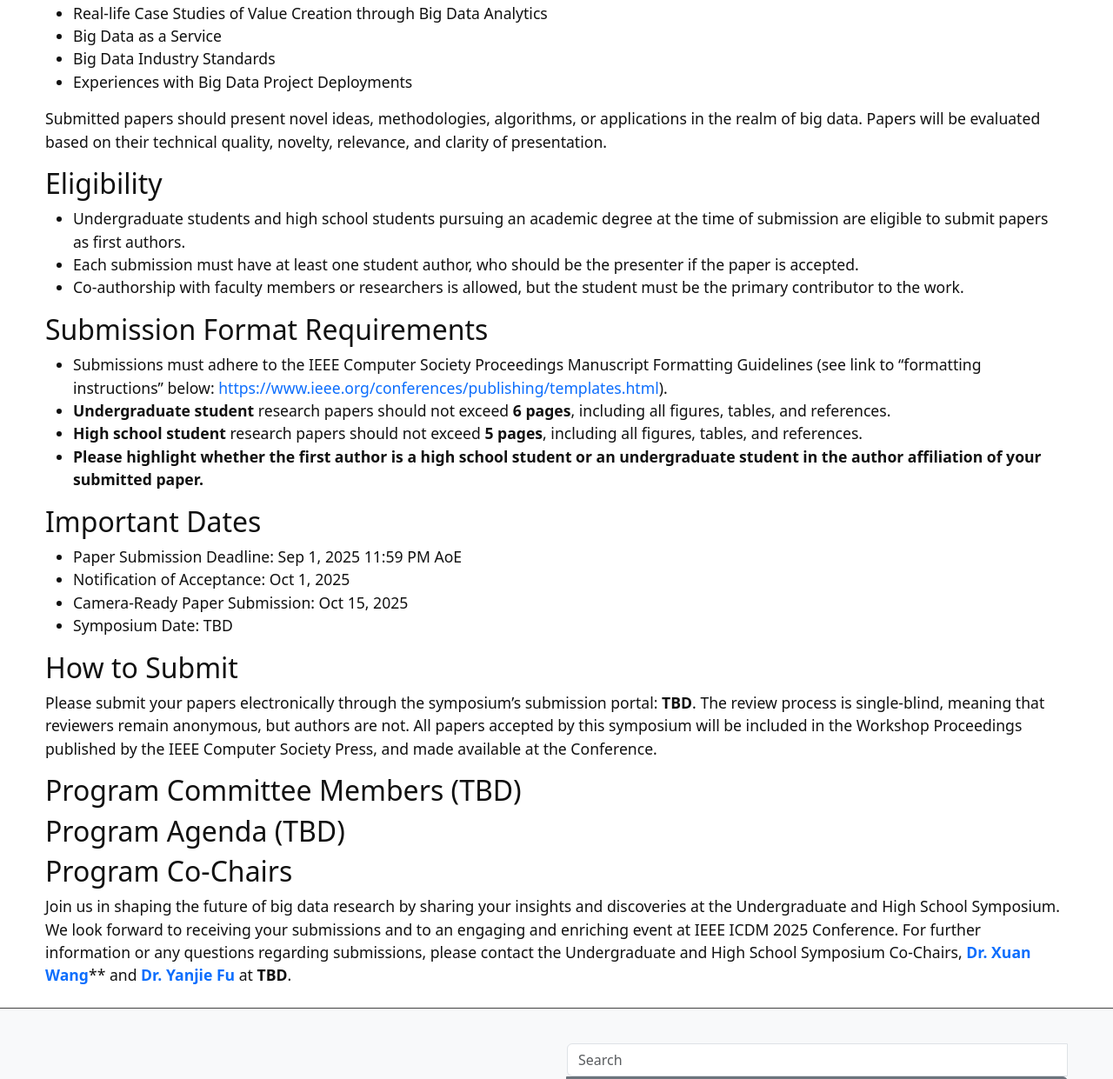
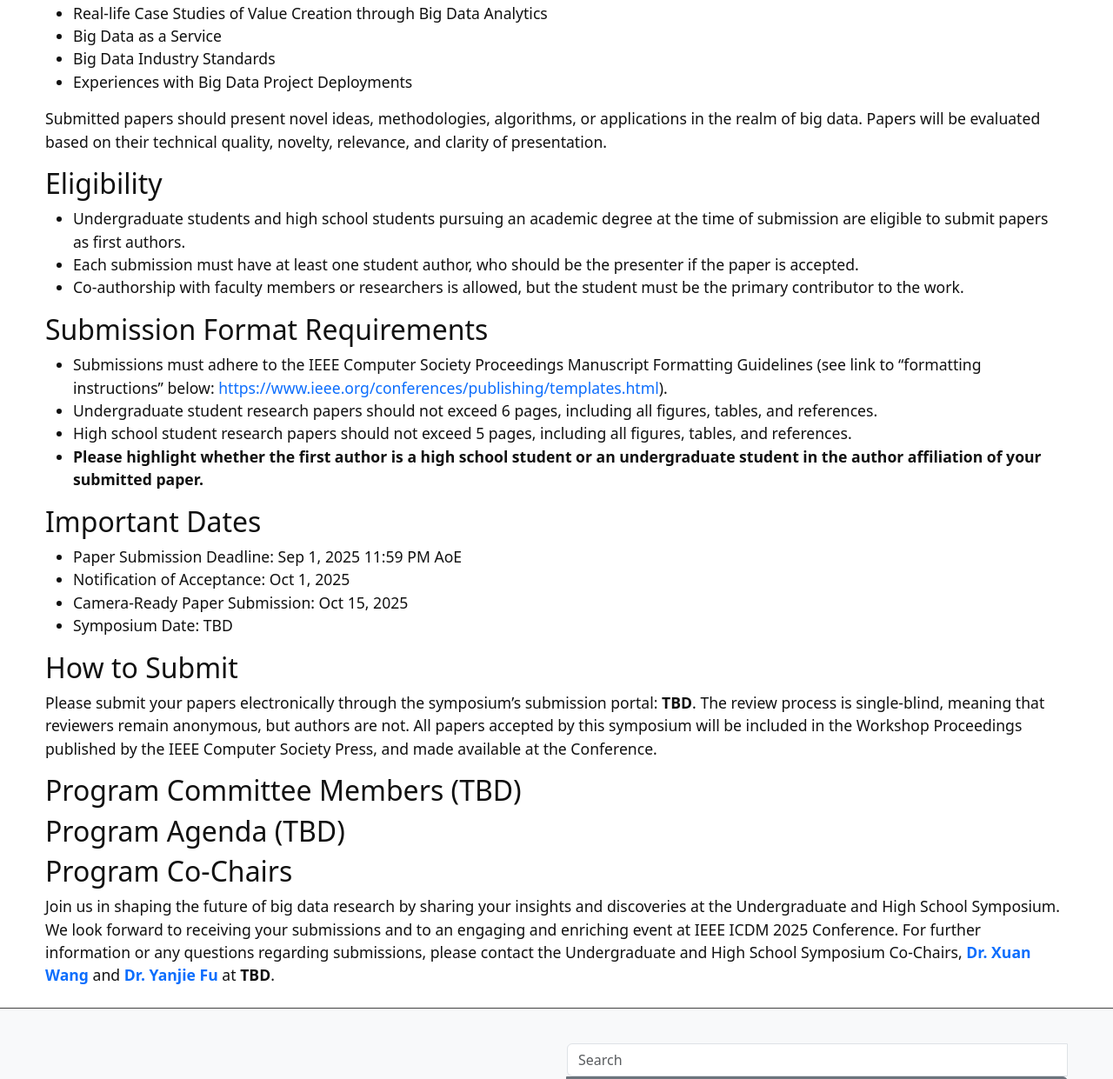
Before and after one commit to xuanwang91/2025-ICDM-UGHS, a Jekyll site: the page built from index.md, in a window 1280 px wide and 1400 px high, scrolled down 2270 px, cut to the strip 0-1241 px from the top of the window. Shown: the whole strip at 87% size. Built offline with Jekyll 4.4.1, drawn with Linux system fonts in a browser that asks for light colours.

```diff
--- a/index.md
+++ b/index.md
@@ -96,8 +96,8 @@ Submitted papers should present novel ideas, methodologies, algorithms, or appli
 
 ## Submission Format Requirements
 - Submissions must adhere to the IEEE Computer Society Proceedings Manuscript Formatting Guidelines (see link to "formatting instructions" below: [https://www.ieee.org/conferences/publishing/templates.html](https://www.ieee.org/conferences/publishing/templates.html)).
-- **Undergraduate student** research papers should not exceed **6 pages**, including all figures, tables, and references.
-- **High school student** research papers should not exceed **5 pages**, including all figures, tables, and references.
+- Undergraduate student research papers should not exceed 6 pages, including all figures, tables, and references.
+- High school student research papers should not exceed 5 pages, including all figures, tables, and references.
 - **Please highlight whether the first author is a high school student or an undergraduate student in the author affiliation of your submitted paper.**
 
 ## Important Dates
@@ -114,4 +114,4 @@ Please submit your papers electronically through the symposium's submission port
 ## Program Agenda (TBD)
 
 ## Program Co-Chairs
-Join us in shaping the future of big data research by sharing your insights and discoveries at the Undergraduate and High School Symposium. We look forward to receiving your submissions and to an engaging and enriching event at IEEE ICDM 2025 Conference. For further information or any questions regarding submissions, please contact the Undergraduate and High School Symposium Co-Chairs, [**Dr. Xuan Wang**](https://xuanwang91.github.io/)** and [**Dr. Yanjie Fu**](https://www.yanjiefu.com/) at **TBD**.
+Join us in shaping the future of big data research by sharing your insights and discoveries at the Undergraduate and High School Symposium. We look forward to receiving your submissions and to an engaging and enriching event at IEEE ICDM 2025 Conference. For further information or any questions regarding submissions, please contact the Undergraduate and High School Symposium Co-Chairs, [**Dr. Xuan Wang**](https://xuanwang91.github.io/) and [**Dr. Yanjie Fu**](https://www.yanjiefu.com/) at **TBD**.
```
